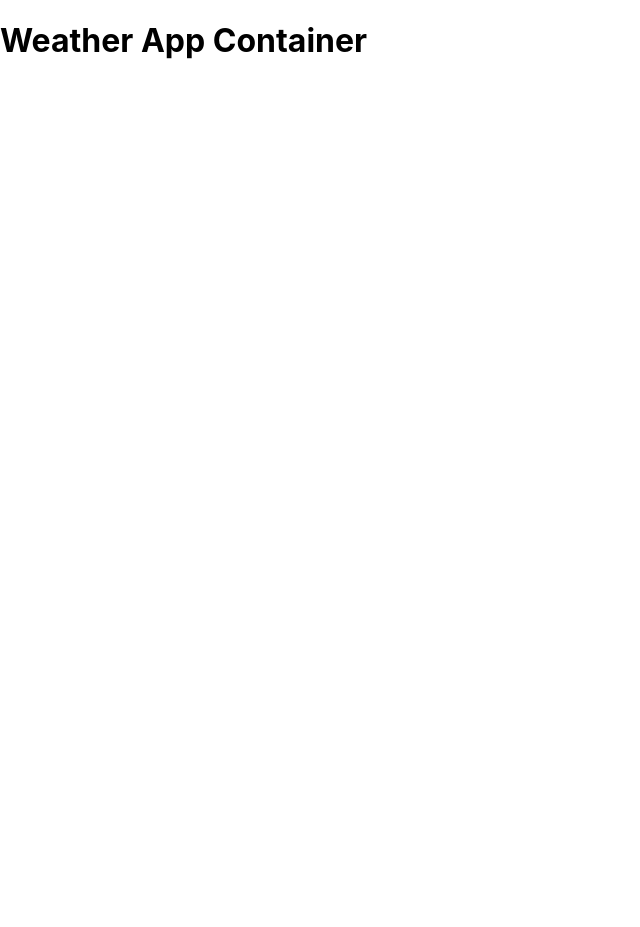
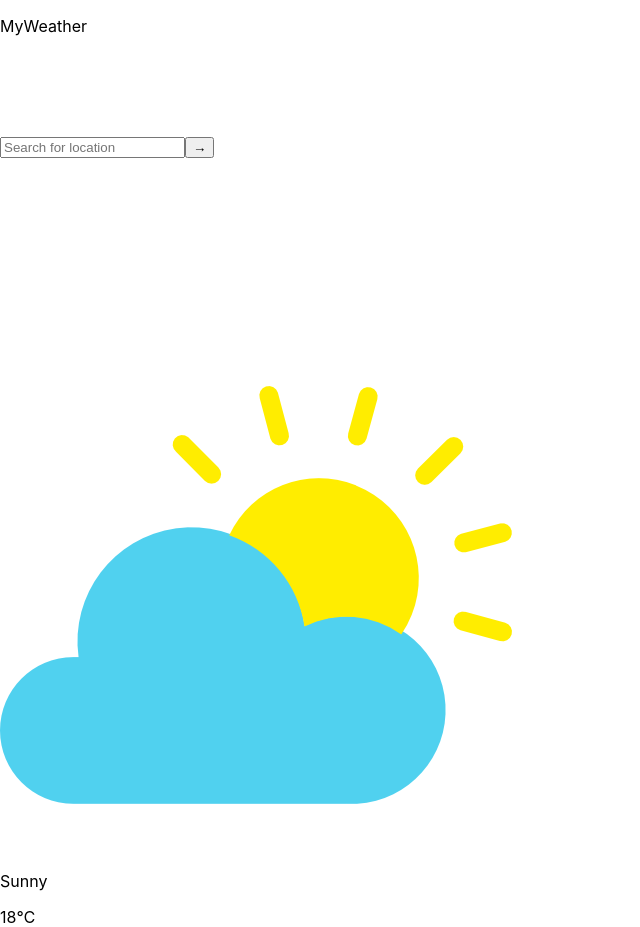
Before and after one commit to alexandermagee/Open-Weather-App, a React (Create React App) app: page / in a window 1280 px wide. Shown: the whole page, without its empty margins (0-640 px from the left). Before the commit the page ends 800 px from the top, so only its background shows below. Built offline with nearby package versions, Linux system fonts and the light colour scheme.

Commit message:
elements and components created for the static version of app

```diff
--- /dev/null
+++ b/src/AppContainer.css
@@ -0,0 +1,8 @@
+.mainContainer {
+    height: 100%;
+    display: grid;
+    grid-template-rows: 20% 30% 50%;
+    grid-template-areas: "header"
+                         "searchBar"
+                         "resultsCard"
+}
--- a/src/AppContainer.js
+++ b/src/AppContainer.js
@@ -1,4 +1,9 @@
 import React from 'react';
+import './AppContainer.css';
+
+import {Header} from './Header';
+import {SearchBar} from './SearchBar';
+import {ResultCard} from './ResultCard'
 
 export class AppContainer extends React.Component {
     constructor(props){
@@ -7,7 +12,11 @@ export class AppContainer extends React.Component {
     }
     render(){
     return (
-        <h1>Weather App Container </h1>
+        <div className="mainContainer">
+            <Header />
+            <SearchBar />
+            <ResultCard />
+        </div>
     )
     }
 
--- a/src/Header.css
+++ b/src/Header.css
@@ -0,0 +1,7 @@
+.appHeader {
+    font-size: 3em;
+    border: solid red;
+    grid-area: header;
+    height: 100%;
+
+}
--- a/src/Header.js
+++ b/src/Header.js
@@ -1 +1,3 @@
-import './Header.css';
+import React from 'react';
+
+export const Header = () => <p className="appHeader">MyWeather</p>
--- a/src/ResultCard.js
+++ b/src/ResultCard.js
@@ -0,0 +1,12 @@
+import React from 'react';
+import {WeatherIcon} from './WeatherIcon';
+import {WeatherDescription} from './WeatherDescription';
+
+export const ResultCard = props => {
+    return (
+        <div class="resultCard">
+        <WeatherIcon />
+        <WeatherDescription />
+        </div>
+    )
+}
--- a/src/SearchBar.js
+++ b/src/SearchBar.js
@@ -0,0 +1,12 @@
+import React from 'react';
+import {SearchInput} from './SearchInput';
+import {SearchButton} from './SearchButton';
+
+export const SearchBar = props => {
+    return (
+        <form className="searchBar">
+        <SearchInput />
+        <SearchButton />
+        </form>
+    )
+}
--- a/src/SearchButton.js
+++ b/src/SearchButton.js
@@ -0,0 +1,4 @@
+import React from 'react';
+
+
+export const SearchButton = props => <button type="submit" className="searchButton">&#8594;</button>
--- /dev/null
+++ b/src/SearchInput.js
@@ -0,0 +1,8 @@
+import React from 'react';
+
+
+export const SearchInput = props => {
+    return (
+        <input className="searchInput" type="text" placeholder="Search for location" />
+    )
+}
--- a/src/WeatherDescription.js
+++ b/src/WeatherDescription.js
@@ -0,0 +1,10 @@
+import React from 'react';
+
+export const WeatherDescription = props => {
+    return (
+        <div>
+            <p>Sunny</p>
+            <p>18&#8451;</p>
+        </div>
+    )
+}
--- a/src/WeatherIcon.js
+++ b/src/WeatherIcon.js
@@ -0,0 +1,9 @@
+import React from 'react';
+
+const icon = require("./Images/SunnySpellsIcon.png");
+
+export const WeatherIcon = props => {
+    return (
+        <img className="weatherIcon" src={icon} alt="SunnyIcon" />
+    )
+}
```
Also changed, not shown: src/App.css (line endings or trailing spaces), src/Images/SunnySpellsIcon.png (added), src/index.css (line endings or trailing spaces).
